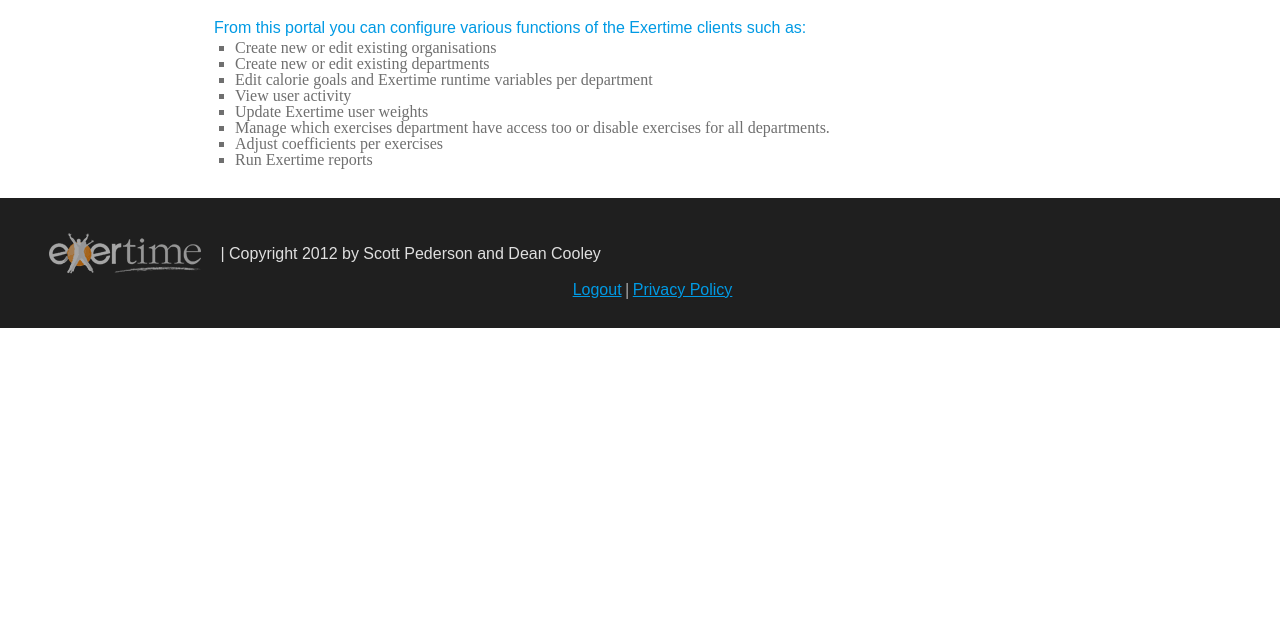
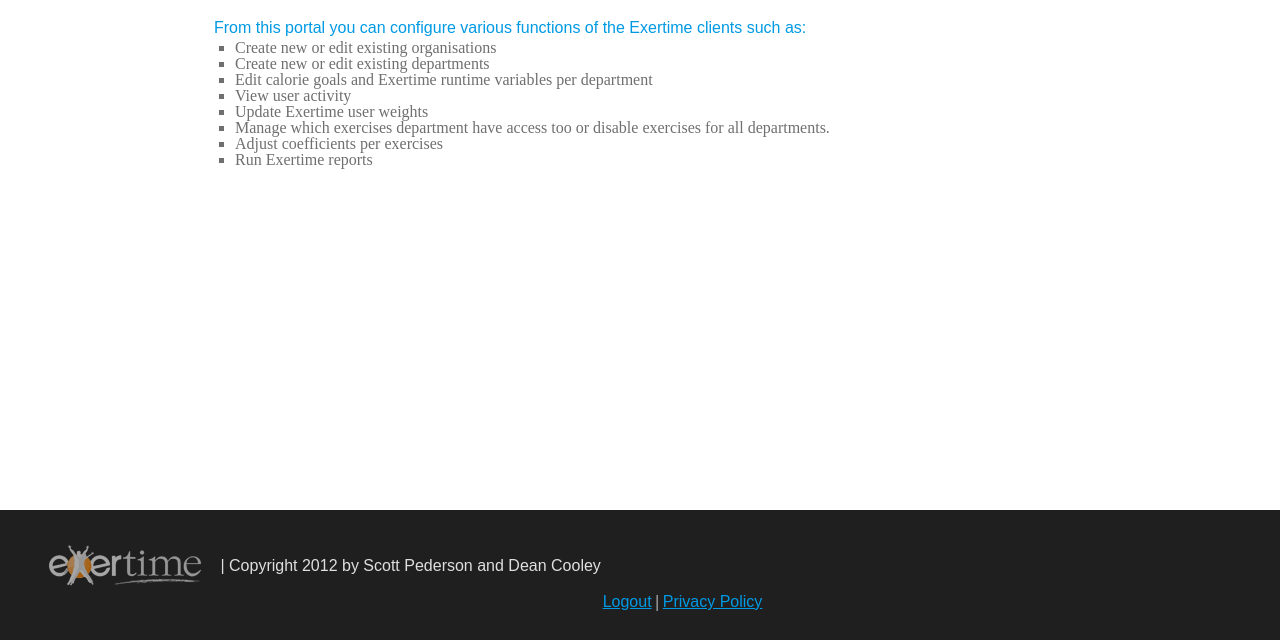
Before and after one commit to Kanokisaragi/exertime-website, a PHP site: page /home.php in a window 1280 px wide. Shown: the part 160-800 px from the top of the page. Run offline with PHP 8.4, Linux system fonts and the light colour scheme.

Commit message:
Fixed Footer

```diff
--- a/public_html/resources/css/style.css
+++ b/public_html/resources/css/style.css
@@ -172,10 +172,12 @@
 /***       Footer      ***/
 
 footer {
+    position: fixed;
+    bottom: 0;
     padding: 30px;
     background: var(--footer-colour);
+    width: 100%;
     color: white;
-    position: bottom;
 }
 
 footer img {
```
